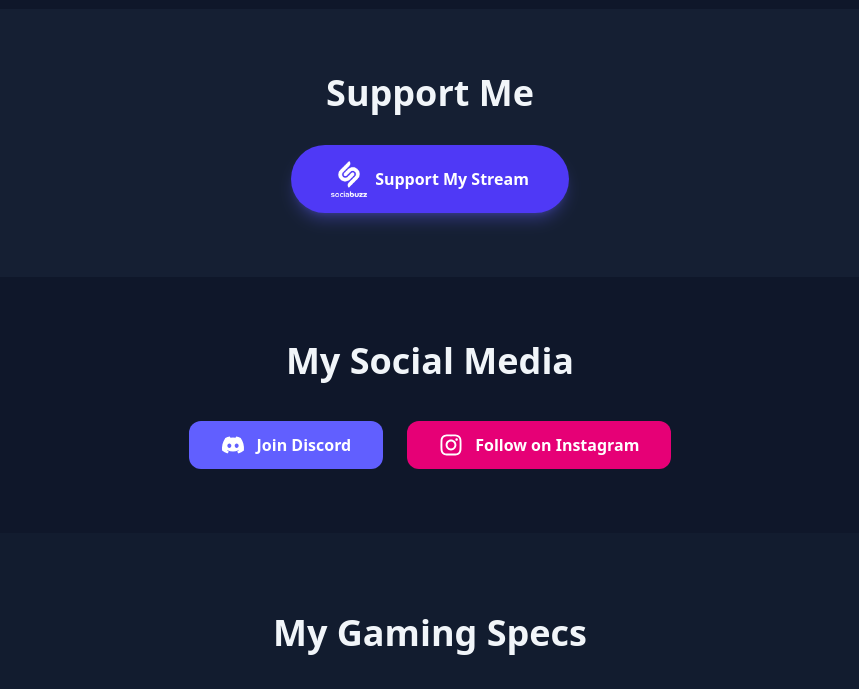
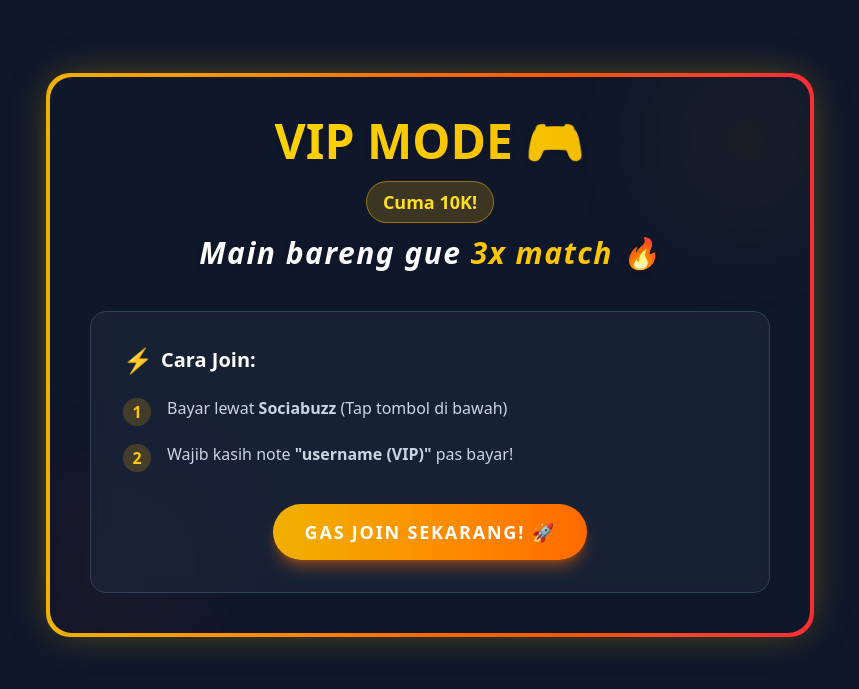
Before and after one commit to meardash/Gaming-Space, a React (Vite) app: page / in a window 1280 px wide. Shown: the part 631-1320 px from the top of the page, without its empty margins (210-1069 px from the left). Built offline with nearby package versions, Linux system fonts and the light colour scheme.

Commit message:
update link dc and vip

```diff
--- a/src/App.jsx
+++ b/src/App.jsx
@@ -24,6 +24,53 @@
         </div>
       </section>
 
+      {/* VIP Mode Section */}
+      <section className="py-16 px-6">
+        <div className="max-w-3xl mx-auto">
+          <div className="bg-gradient-to-r from-yellow-500 via-orange-500 to-red-500 p-1 rounded-3xl relative shadow-[0_0_40px_-10px_rgba(234,179,8,0.5)] transform hover:scale-[1.02] transition-all duration-500">
+            <div className="bg-slate-900 rounded-[22px] p-8 md:p-10 h-full w-full relative overflow-hidden">
+              <div className="absolute top-0 right-0 w-32 h-32 bg-yellow-500/10 rounded-full blur-3xl pointer-events-none" />
+              <div className="absolute bottom-0 left-0 w-32 h-32 bg-red-500/10 rounded-full blur-3xl pointer-events-none" />
+
+              <div className="text-center mb-8 z-10 relative">
+                <h2 className="text-4xl md:text-5xl font-extrabold mb-3 text-transparent bg-clip-text bg-gradient-to-r from-yellow-300 to-yellow-500 drop-shadow-md pb-1">
+                  VIP MODE 🎮
+                </h2>
+                <div className="inline-block bg-yellow-500/20 border border-yellow-500/50 text-yellow-300 font-bold px-4 py-1.5 rounded-full text-lg mb-3">
+                  Cuma 10K!
+                </div>
+                <div className="text-xl md:text-3xl text-white font-black italic tracking-wider drop-shadow-md pb-2">
+                  Main bareng gue <span className="text-yellow-400">3x match</span> 🔥
+                </div>
+              </div>
+
+              <div className="bg-slate-800/60 rounded-2xl p-6 md:p-8 border border-slate-700 backdrop-blur-sm relative z-10">
+                <h3 className="text-xl font-bold text-white mb-5 flex items-center gap-2">
+                  <span className="text-yellow-400 text-2xl">⚡</span>
+                  Cara Join:
+                </h3>
+                <ul className="space-y-4 text-slate-300">
+                  <li className="flex items-start gap-4">
+                    <div className="bg-yellow-500/20 text-yellow-400 font-bold w-7 h-7 rounded-full flex items-center justify-center shrink-0 mt-0.5">1</div>
+                    <span>Bayar lewat <strong>Sociabuzz</strong> (Tap tombol di bawah)</span>
+                  </li>
+                  <li className="flex items-start gap-4">
+                    <div className="bg-yellow-500/20 text-yellow-400 font-bold w-7 h-7 rounded-full flex items-center justify-center shrink-0 mt-0.5">2</div>
+                    <span>Wajib kasih note <strong>"username (VIP)"</strong> pas bayar!</span>
+                  </li>
+                </ul>
+
+                <div className="mt-8 text-center">
+                  <a href="https://sociabuzz.com/meardash/support" className="inline-block bg-gradient-to-r from-yellow-500 to-orange-500 text-white font-bold px-8 py-3.5 rounded-full text-lg shadow-lg shadow-orange-500/40 hover:shadow-orange-500/60 transform hover:-translate-y-1 transition-all duration-300 uppercase tracking-widest w-full md:w-auto">
+                    Gas Join Sekarang! 🚀
+                  </a>
+                </div>
+              </div>
+            </div>
+          </div>
+        </div>
+      </section>
+
       {/* Support Me Section */}
       <section className="py-16 px-6 bg-slate-800/50">
         <div className="max-w-4xl mx-auto text-center">
@@ -44,7 +91,7 @@
           <h2 className="text-3xl md:text-4xl font-bold mb-10">My Social Media</h2>
           <div className="flex flex-col md:flex-row justify-center gap-6">
             <a
-              href="https://discord.gg/NHjzk8xf"
+              href="https://discord.gg/5TAESuvu"
               className="flex items-center justify-center gap-3 bg-indigo-500 hover:bg-indigo-600 text-white py-3 px-8 rounded-xl transition-colors duration-300 w-full md:w-auto font-semibold"
             >
               <FaDiscord className="text-2xl" />
```
